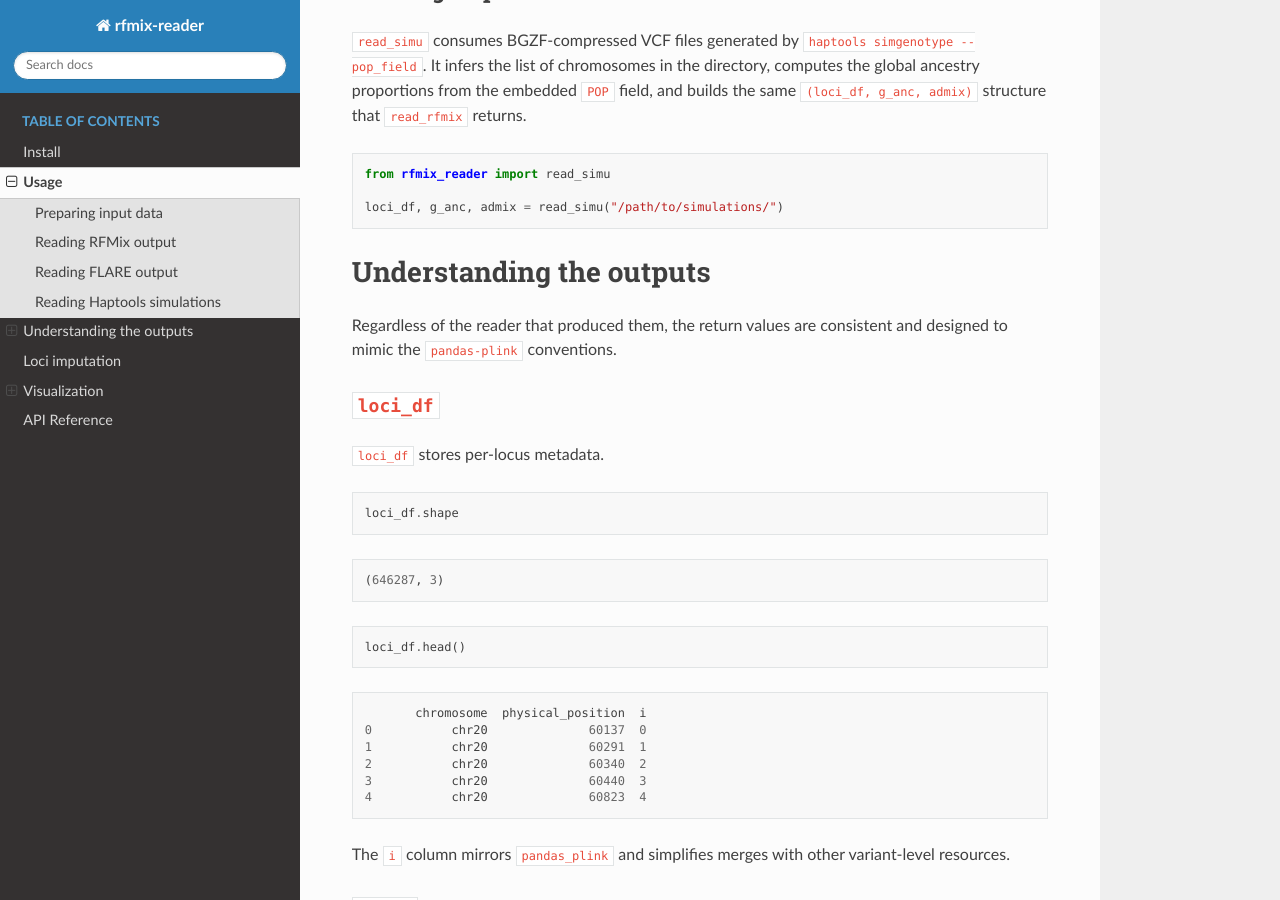
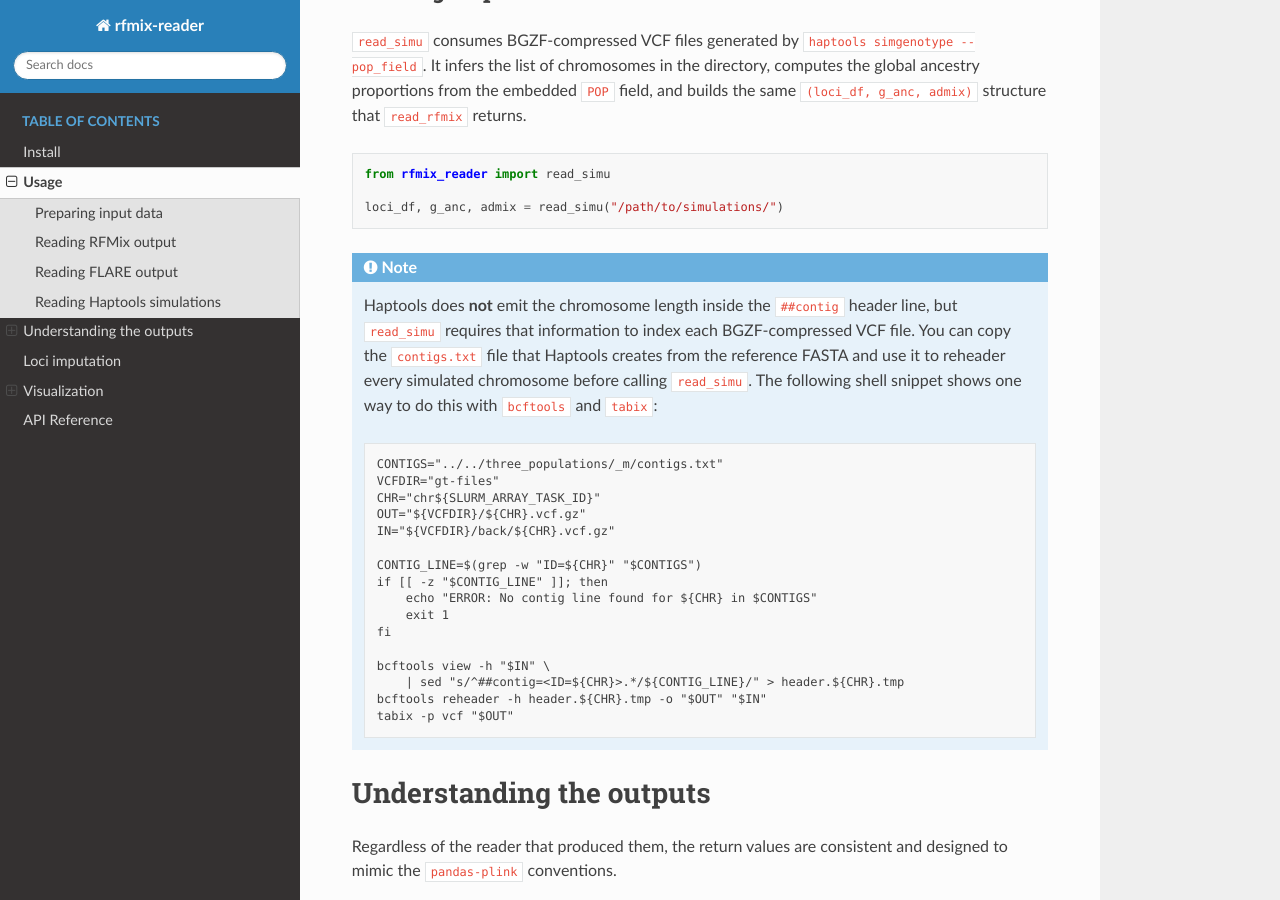
Before and after one commit to heart-gen/rfmix_reader, a Sphinx documentation site: the page built from docs/usage.rst, in a window 1280 px wide and 900 px high, scrolled down 1716 px. Built offline with Sphinx 7.4.7 and the Read the Docs theme 3.1.0, drawn with Linux system fonts in a browser that asks for light colours.

Commit message:
Document Haptools contig header requirements

```diff
--- a/docs/usage.rst
+++ b/docs/usage.rst
@@ -99,6 +99,33 @@ structure that ``read_rfmix`` returns.
    from rfmix_reader import read_simu
 
    loci_df, g_anc, admix = read_simu("/path/to/simulations/")
+
+.. note::
+
+   Haptools does **not** emit the chromosome length inside the
+   ``##contig`` header line, but ``read_simu`` requires that information
+   to index each BGZF-compressed VCF file. You can copy the
+   ``contigs.txt`` file that Haptools creates from the reference FASTA
+   and use it to reheader every simulated chromosome before calling
+   ``read_simu``. The following shell snippet shows one way to do this
+   with ``bcftools`` and ``tabix``::
+
+      CONTIGS="../../three_populations/_m/contigs.txt"
+      VCFDIR="gt-files"
+      CHR="chr${SLURM_ARRAY_TASK_ID}"
+      OUT="${VCFDIR}/${CHR}.vcf.gz"
+      IN="${VCFDIR}/back/${CHR}.vcf.gz"
+
+      CONTIG_LINE=$(grep -w "ID=${CHR}" "$CONTIGS")
+      if [[ -z "$CONTIG_LINE" ]]; then
+          echo "ERROR: No contig line found for ${CHR} in $CONTIGS"
+          exit 1
+      fi
+
+      bcftools view -h "$IN" \
+          | sed "s/^##contig=<ID=${CHR}>.*/${CONTIG_LINE}/" > header.${CHR}.tmp
+      bcftools reheader -h header.${CHR}.tmp -o "$OUT" "$IN"
+      tabix -p vcf "$OUT"
 
 Understanding the outputs
 =========================
```
Also changed, not shown: README.md (+37 -0 lines).
